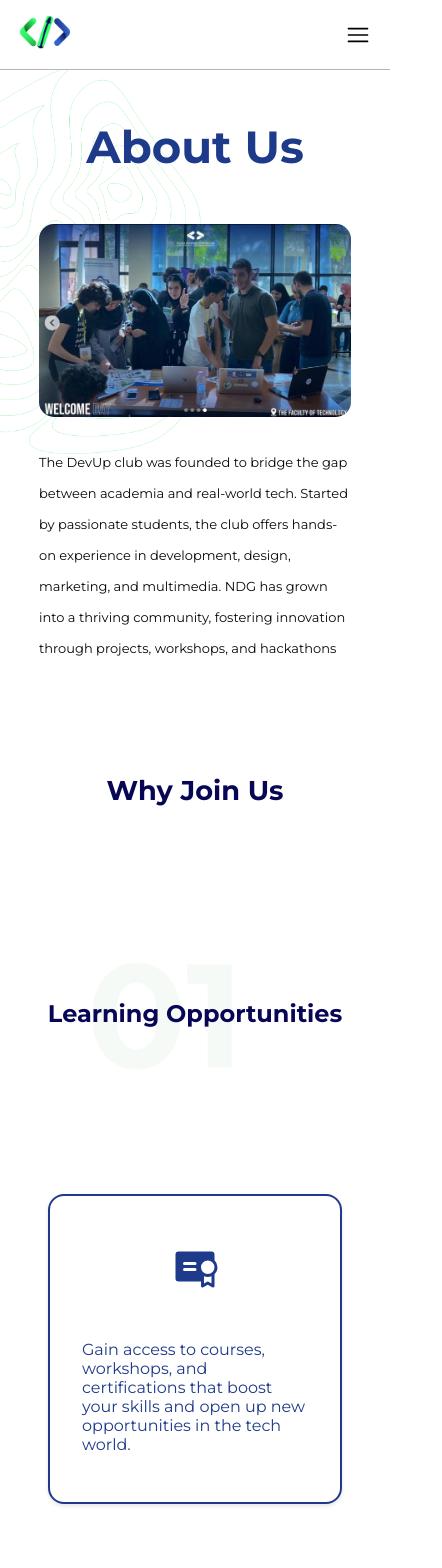
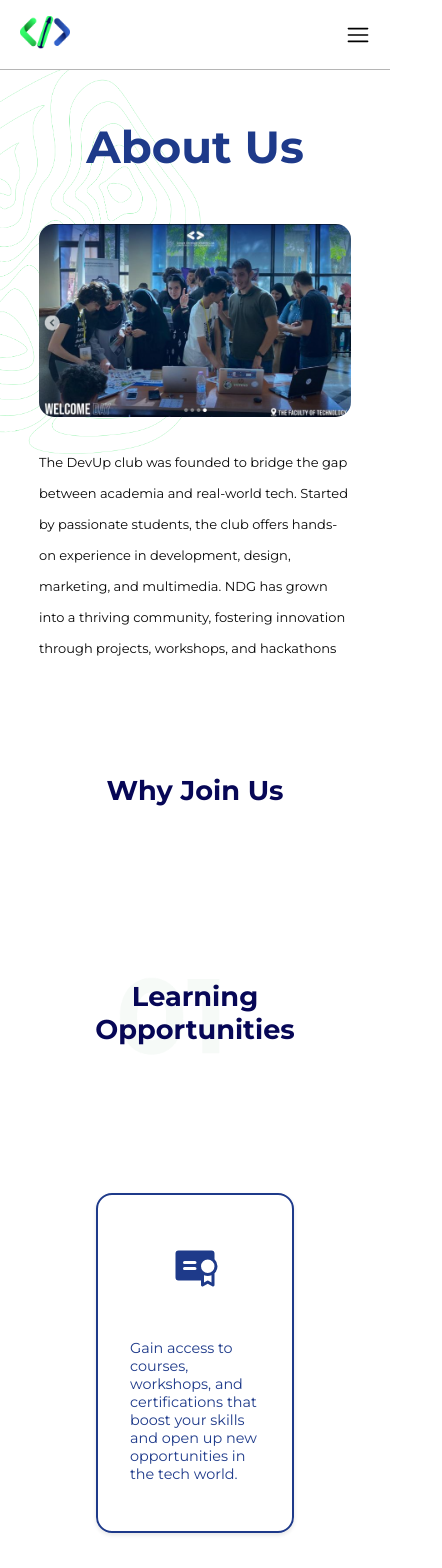
Before and after one commit to saliiimm/DevUp-Official-Website, a React (Vite) app: page / in a window 390 px wide. Shown: the top 1568 px of the page, 442 px wide, since content can reach past the window. Built offline with nearby package versions, Linux system fonts and the light colour scheme; a web font is replaced by a local one.

Commit message:
fixed overdflowing

```diff
--- a/src/components/WhyJoinUs/WhyJoinUs.css
+++ b/src/components/WhyJoinUs/WhyJoinUs.css
@@ -229,10 +229,39 @@
     }
 
   }
+  @media (max-width: 1024px) {
+    .why-join-us-container {
+
+        width: 70%;
+
+    }
+
+
+    .why-join-us-container {
+
+        gap: 0;
+
+    }
+    .reason-title h2 {
+
+        font-size: 1.7rem;
+
+    }
+    .reason-icon {
+        font-size: 3rem;
+
+    }
+    .reason p {
+
+        font-size: 0.9rem;
+
+    }
+
+}
 
 
   .arrow {
-    pointer-events: none;
+    /* pointer-events: none; */
     overflow-x: hidden;
   }
 
--- a/src/pages/EventsPage/EventsPage.jsx
+++ b/src/pages/EventsPage/EventsPage.jsx
@@ -5,7 +5,6 @@ import { MdEvent } from "react-icons/md";
 import { FaRegArrowAltCircleRight } from "react-icons/fa";
 import image from '../../assets/event1.jpg';
 import image2 from '../../assets/event2.jpg';
-
 const EventsPage = () => {
   const [isMobile, setIsMobile] = useState(false);
 
```
